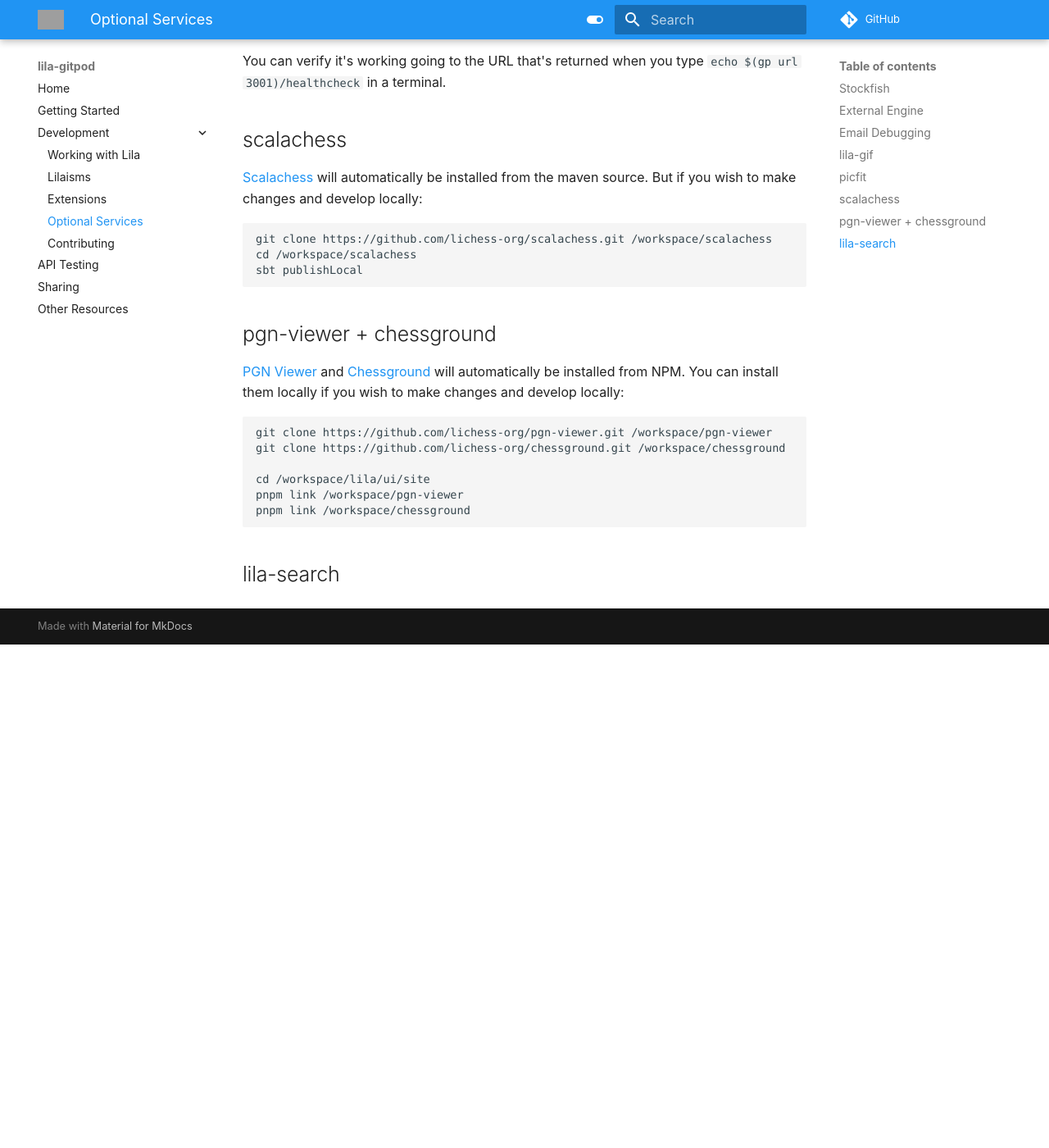
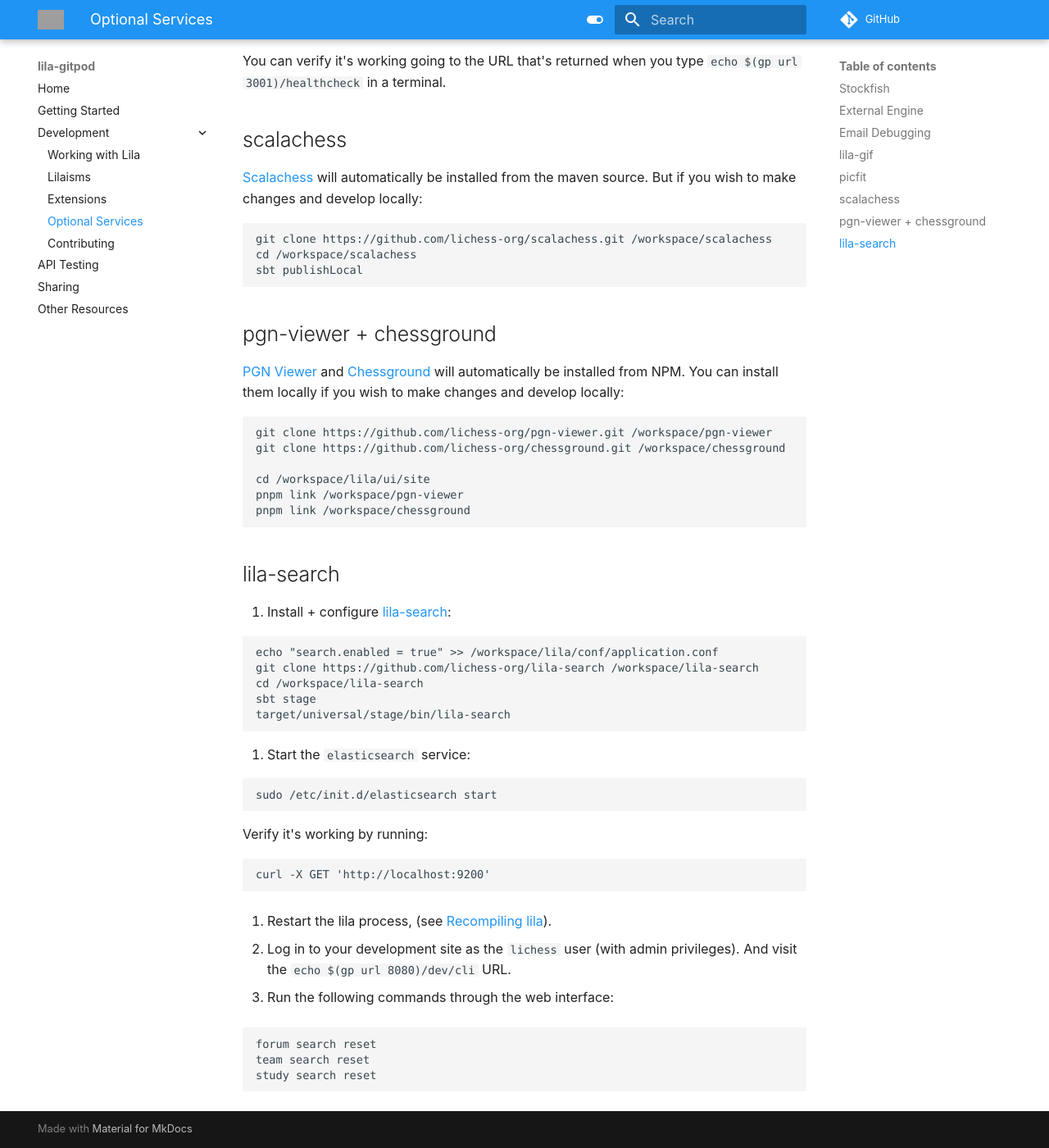
Before and after one commit to lichess-org/lila-gitpod, an MkDocs documentation site: the page built from docs/optional-services.md, in a window 1280 px wide and 1400 px high, scrolled down 2495 px. Shown: the whole window at 82% size. Built offline with MkDocs 1.6.1 and Material for MkDocs 9.7.7, drawn with Linux system fonts in a browser that asks for light colours; comment, search, counter and statistics services are not loaded; before the commit the page ends 3281 px from its top, so only the background shows below that; grey boxes are pictures that could not be loaded.

Commit message:
Add lila-search service (#23)

````diff
--- a/.gitpod.yml
+++ b/.gitpod.yml
@@ -80,6 +80,8 @@
   - port: 9666
     name: lila-engine
     visibility: public
+  - port: 9673
+    name: lila-search
   - port: 6175
     name: lila-gif
   - port: 6379
@@ -88,6 +90,10 @@
   - port: 8212
     name: bloop
     onOpen: ignore
+  - port: 9200
+    name: elasticsearch
+  - port: 9300
+    name: elasticsearch-cluster
   - port: 27017
     name: mongodb
     onOpen: ignore
--- a/docs/optional-services.md
+++ b/docs/optional-services.md
@@ -129,3 +129,37 @@
 ```
 
 ## lila-search
+
+1. Install + configure [lila-search](https://github.com/lichess-org/lila-search):
+
+   ```
+   echo "search.enabled = true" >> /workspace/lila/conf/application.conf
+   git clone https://github.com/lichess-org/lila-search /workspace/lila-search
+   cd /workspace/lila-search
+   sbt stage
+   target/universal/stage/bin/lila-search
+   ```
+
+2. Start the `elasticsearch` service:
+
+   ```
+   sudo /etc/init.d/elasticsearch start
+   ```
+
+   Verify it's working by running:
+
+   ```
+   curl -X GET 'http://localhost:9200'
+   ```
+
+3. Restart the lila process, (see [Recompiling lila](/development/#recompiling-lila)).
+
+4. Log in to your development site as the `lichess` user (with admin privileges). And visit the `echo $(gp url 8080)/dev/cli` URL.
+
+5. Run the following commands through the web interface:
+
+   ```
+   forum search reset
+   team search reset
+   study search reset
+   ```
````
Also changed, not shown: 1 other file.
